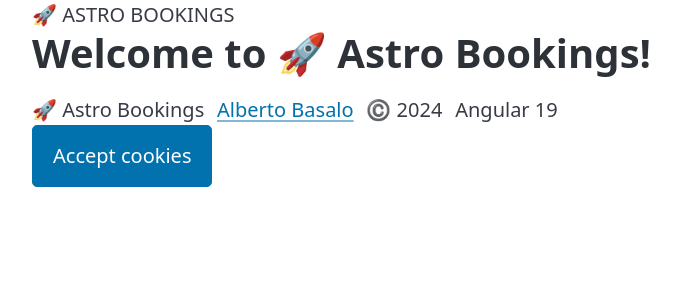
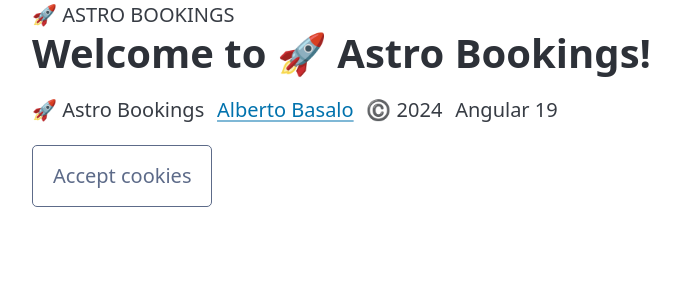
Before and after one commit to AlbertoBasalo/ng19-min-lab-astro-bookings, an Angular app: page / in a window 1280 px wide. Shown: the top 300 px of the page, without its empty margins (32-712 px from the left). Built offline with nearby package versions, Linux system fonts and the light colour scheme.

Commit message:
style: sections at the footer

```diff
--- a/src/app/core/layout/footer/footer.component.ts
+++ b/src/app/core/layout/footer/footer.component.ts
@@ -11,7 +11,7 @@
   selector: "lab-footer",
   template: `
     <footer>
-      <div>
+      <section>
         <!-- Signals must be invoked like functions -->
         <span>{{ appName() }}</span>
         <span>
@@ -20,17 +20,17 @@
         </span>
         <span>©️ {{ year }}</span>
         <span>{{ version }}</span>
-      </div>
-      <div>
+      </section>
+      <section>
         <!-- The @if directive creates a conditional structure -->
         <!-- The @else directive creates the alternative structure -->
         @if(cookiesAccepted()){
         <span>🍪 Cookies accepted</span>
         } @else{
         <!-- Event binding can be used with (parenthesis) -->
-        <button (click)="acceptCookies()">Accept cookies</button>
+        <button class="secondary outline" (click)="acceptCookies()">Accept cookies</button>
         }
-      </div>
+      </section>
     </footer>
   `,
 })
```
